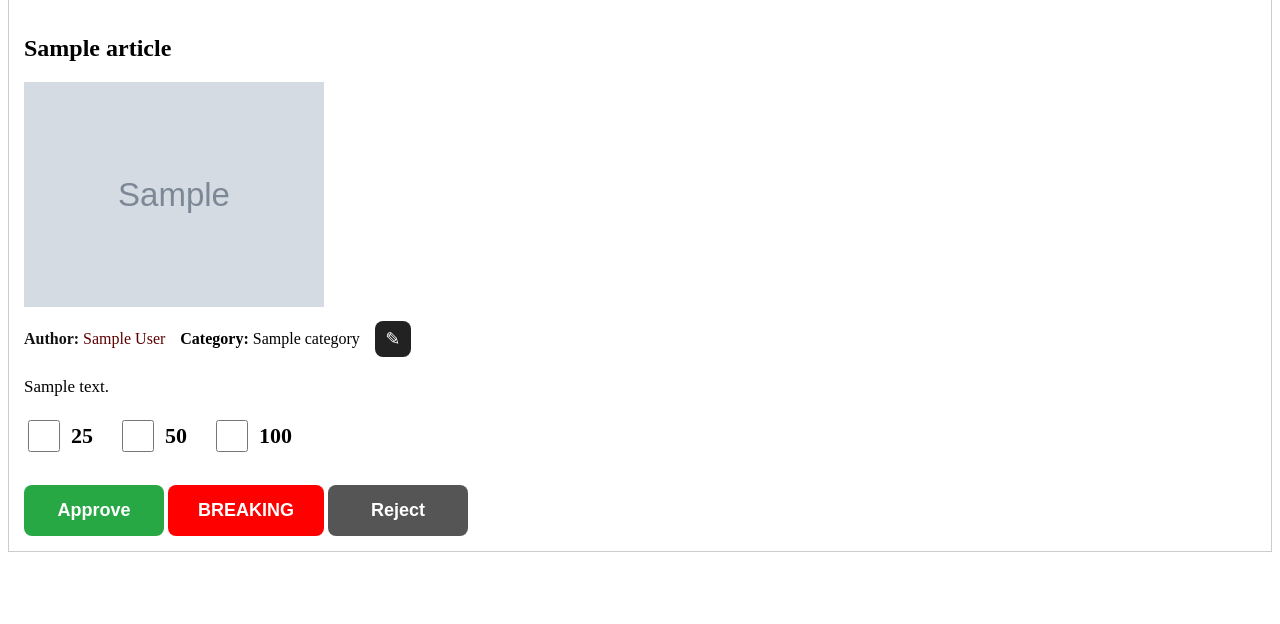
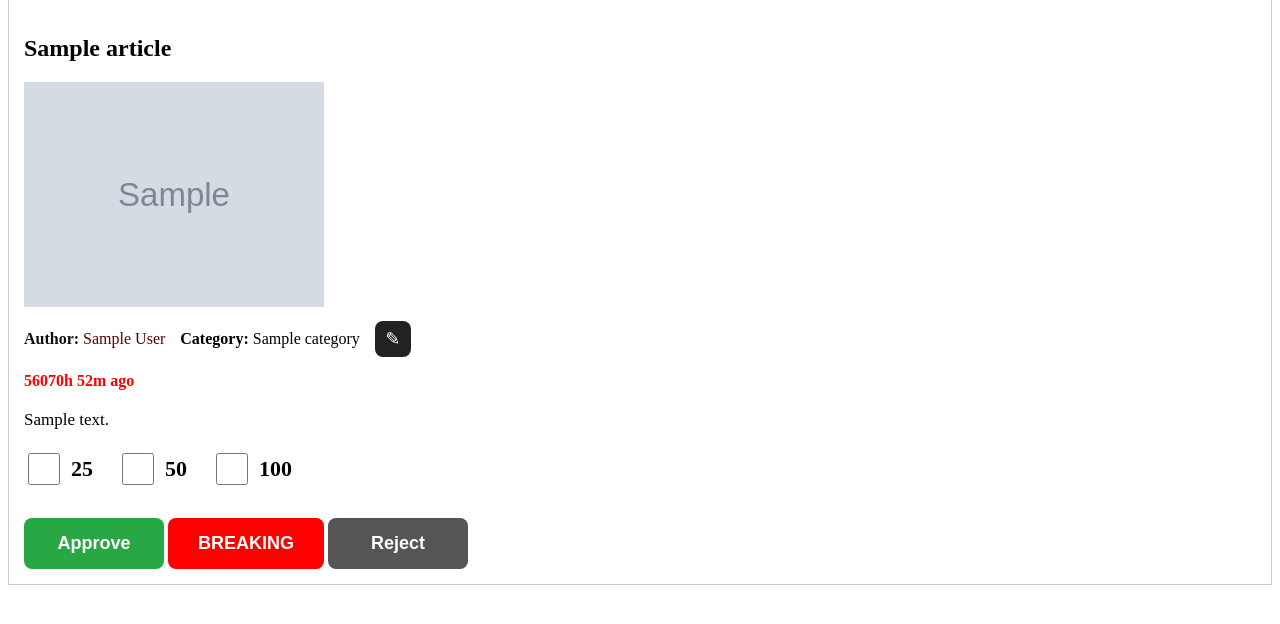
Before and after one commit to DarsanSethuraj/The-News-Feed, a FastAPI app: template Templates/pending_articles.html in a window 1280 px wide. Shown: the part 128-752 px from the top of the page. Run offline with FastAPI, Linux system fonts and the light colour scheme; the template is opened without the code that fills it: most values are stand-ins (such as "Sample title", 1, 10 or a date in 2020); grey boxes marked "Sample" are stand-in pictures.

Commit message:
article age

```diff
--- a/Templates/pending_articles.html
+++ b/Templates/pending_articles.html
@@ -67,7 +67,19 @@
 
             </div>
 
+            <p style="
+                margin:10px 0;
+                font-size:16px;
+                font-weight:bold;
+                color:#d35400;
+            ">
 
+                <span
+                    id="age-{{ article.id }}"
+                    data-published="{{ article.published_at.isoformat() }}"
+                >
+                </span>
+            </p>
 
             <div
                 id="content-display-{{ article.id }}"
@@ -431,6 +443,63 @@
         }
     </script>
 
+
+    <script>
+
+    function updateArticleAges() {
+
+        document.querySelectorAll("[id^='age-']").forEach(el => {
+
+            const published = new Date(
+                el.dataset.published
+            );
+
+            const now = new Date();
+
+            const diffMs = now - published;
+
+            const totalMinutes = Math.floor(
+                diffMs / (1000 * 60)
+            );
+
+            const hours = Math.floor(
+                totalMinutes / 60
+            );
+
+            const minutes = totalMinutes % 60;
+
+            el.textContent =
+                `${hours}h ${minutes}m ago`;
+
+            if (hours >= 3) {
+
+                el.style.color = "red";
+
+            }
+
+            else if (hours >= 1) {
+
+                el.style.color = "orange";
+
+            }
+
+            else {
+
+                el.style.color = "green";
+
+            }
+        });
+    }
+
+    updateArticleAges();
+
+    setInterval(
+        updateArticleAges,
+        60000
+    );
+
+    </script>
+
     <script>
 
         async function approveArticle(articleId) {
```
